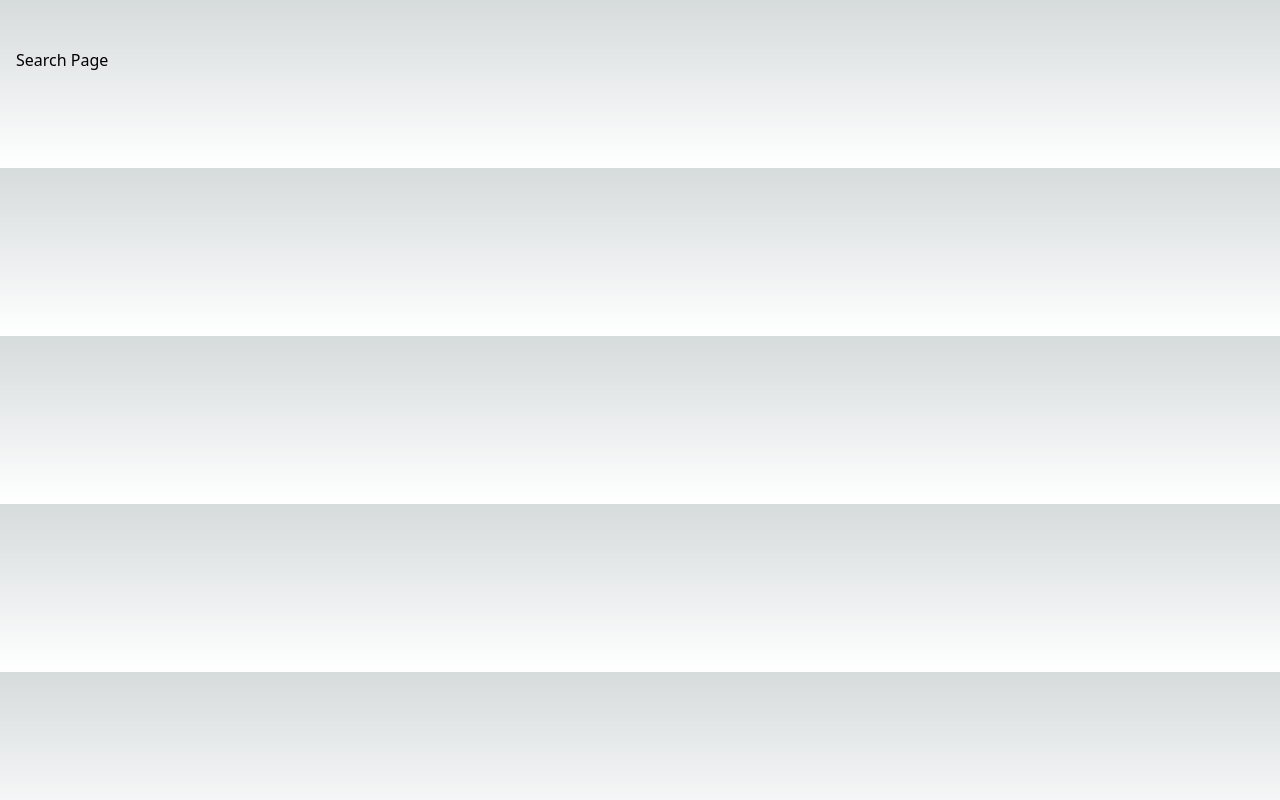
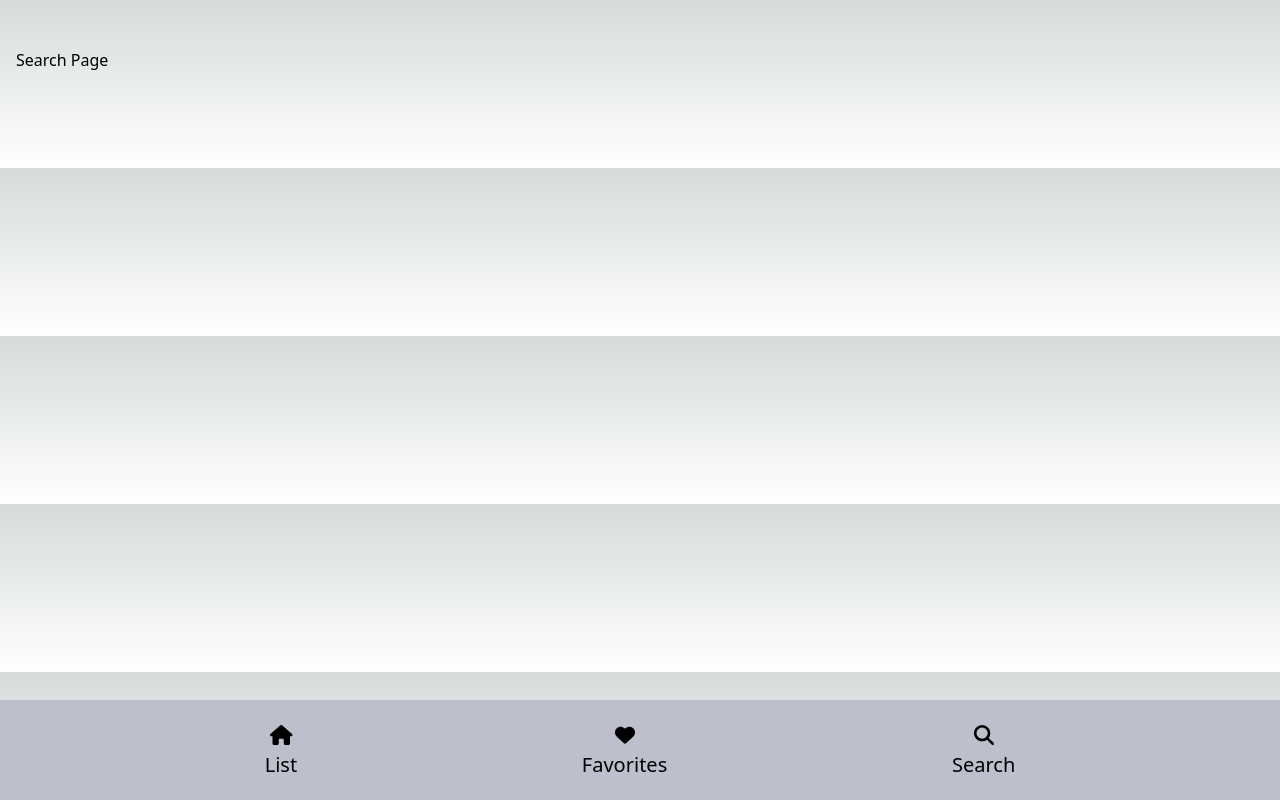
Before and after one commit to vncnttan/MySpotifyArtistList, a Next.js app: page /search in a window 1280 px wide. Built offline with nearby package versions, Linux system fonts and the light colour scheme.

Commit message:
navbar styling

```diff
--- a/package.json
+++ b/package.json
@@ -12,10 +12,15 @@
     "@emotion/react": "^11.10.6",
     "@emotion/styled": "^11.10.6",
     "@fontsource/roboto": "^4.5.8",
+    "@fortawesome/fontawesome-svg-core": "^6.4.0",
+    "@fortawesome/free-regular-svg-icons": "^6.4.0",
+    "@fortawesome/free-solid-svg-icons": "^6.4.0",
+    "@fortawesome/react-fontawesome": "^0.2.0",
     "@types/node": "18.15.12",
     "@types/react": "18.0.37",
     "@types/react-dom": "18.0.11",
     "autoprefixer": "10.4.14",
+    "babel-plugin-macros": "^3.1.0",
     "eslint": "8.38.0",
     "eslint-config-next": "13.3.0",
     "next": "13.3.0",
--- a/src/components/layout/Layout.tsx
+++ b/src/components/layout/Layout.tsx
@@ -1,6 +1,7 @@
 import { ReactNode } from "react";
 import Head from "next/head";
 import style from "./layout.module.css"
+import Navbar from "../navbar/Navbar";
 
 interface Props {
     title ?: string;
@@ -9,11 +10,14 @@ interface Props {
 
 export default function Layout({...props}:Props){
     return (
+        <>
         <div >
             <Head>
                 <title>{"investNJoy | " + props.title}</title>
             </Head>
             <div className={style.container}>{props.children}</div>
         </div>
+        <Navbar/>
+        </>
     );
 }
--- /dev/null
+++ b/src/components/navbar/Navbar-btn.tsx
@@ -0,0 +1,17 @@
+import { IconDefinition, IconProp } from "@fortawesome/fontawesome-svg-core";
+import { FontAwesomeIcon } from "@fortawesome/react-fontawesome"
+import style from "./navbar.module.css"
+
+interface Props{
+    icon ?: IconDefinition;
+    tag ?: String;
+}
+
+export default function NavbarBtn({...props}:Props){
+    return (
+    <div className={style.navbarbtn + "  text-center"}>
+        <FontAwesomeIcon icon={props.icon as IconProp} /> <br/>
+        <span className="text-center">{props.tag}</span>
+    </div>
+    )
+}
--- a/src/components/navbar/Navbar.tsx
+++ b/src/components/navbar/Navbar.tsx
@@ -1,3 +1,14 @@
-export default function NavBar(){
-    return "Navbar"
+import style from "./navbar.module.css"
+import NavbarBtn from "./Navbar-btn"
+import { faHouse, faHeart, faMagnifyingGlass } from "@fortawesome/free-solid-svg-icons"
+
+
+export default function Navbar(){
+    return (
+    <div id={style.navbar}>
+        <NavbarBtn icon={faHouse} tag="List"/>
+        <NavbarBtn icon={faHeart} tag="Favorites"/>
+        <NavbarBtn icon={faMagnifyingGlass} tag="Search"/>
+    </div>
+    )
 }
--- /dev/null
+++ b/src/components/navbar/navbar.module.css
@@ -0,0 +1,19 @@
+#navbar{
+    background-color: var(--background-secondary-color);
+    overflow: hidden;
+    position: fixed;
+    bottom: 0%;
+    width: 100%;
+    display: flex;
+    justify-content: space-evenly;
+}
+
+.navbarbtn{
+    display: inline;
+    font-size: min(5rem, 20px);
+    padding: min(5rem, 20px);
+}
+
+.navbarbtn:hover{
+    color: var(--gray);
+}
--- a/src/pages/search.tsx
+++ b/src/pages/search.tsx
@@ -1,4 +1,3 @@
-import Head from "next/head";
 import Layout from "@component/components/layout/Layout";
 export default function Search(){
     return (
--- a/src/styles/globals.css
+++ b/src/styles/globals.css
@@ -4,6 +4,7 @@
 
 :root {
   --foreground-rgb: 0, 0, 0;
+  --background-secondary-color: #BEBFCD;
   --background-start-rgb: 214, 219, 220;
   --background-end-rgb: 255, 255, 255;
 }
@@ -11,6 +12,7 @@
 @media (prefers-color-scheme: dark) {
   :root {
     --foreground-rgb: 255, 255, 255;
+    --background-secondary-color: #212A38;
     --background-start-rgb: 0, 0, 0;
     --background-end-rgb: 0, 0, 0;
   }
```
Also changed, not shown: notes.txt, 1 other file (tests, documents, lock files or other folders).
